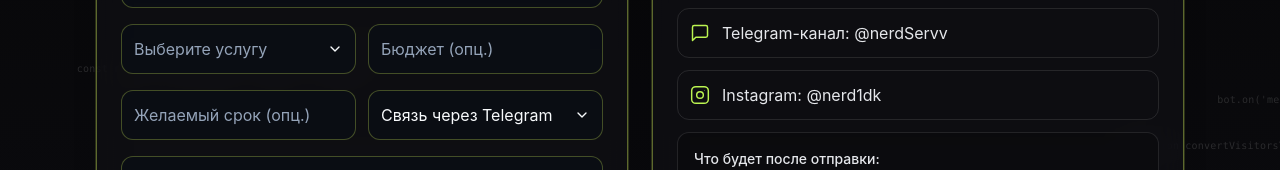
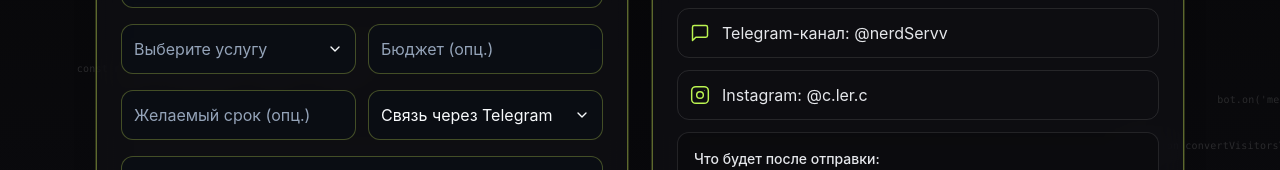
Before and after one commit to Pipata246/nerdServ, a Next.js app: page /contact in a window 1280 px wide. Shown: the part 441-611 px from the top of the page. Built offline with nearby package versions, Linux system fonts and the light colour scheme.

Commit message:
ссылка в инст

```diff
--- a/src/components/layout/footer.tsx
+++ b/src/components/layout/footer.tsx
@@ -56,7 +56,7 @@ export function Footer() {
               </svg>
             </Link>
             <Link
-              href="https://www.instagram.com/nerd1dk/"
+              href="https://www.instagram.com/c.ler.c/"
               target="_blank"
               rel="noopener noreferrer"
               className="transition hover:text-lime-300"
--- a/src/components/sections/contact-content.tsx
+++ b/src/components/sections/contact-content.tsx
@@ -308,7 +308,7 @@ export function ContactContent() {
             Telegram-канал: @nerdServv
           </Link>
           <Link
-            href="https://www.instagram.com/nerd1dk/"
+            href="https://www.instagram.com/c.ler.c/"
             target="_blank"
             rel="noopener noreferrer"
             className="flex items-center gap-3 rounded-xl border border-white/10 p-3 transition hover:bg-white/5"
@@ -318,7 +318,7 @@ export function ContactContent() {
               <circle cx="12" cy="12" r="4" />
               <circle cx="17.5" cy="6.5" r="0.5" fill="currentColor" stroke="none" />
             </svg>
-            Instagram: @nerd1dk
+            Instagram: @c.ler.c
           </Link>
           <div className="rounded-xl border border-white/10 bg-black/20 p-4">
             <p className="text-sm font-medium">Что будет после отправки:</p>
```
